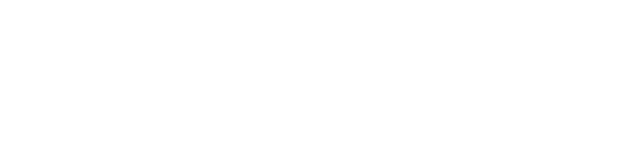
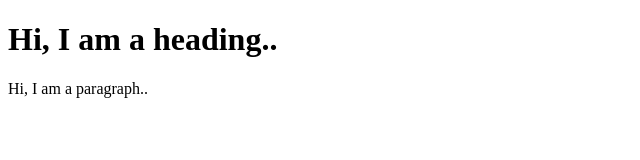
Before and after one commit to vridhichaudhary/git, a plain HTML site: page index.html in a window 1280 px wide. Shown: the whole page, without its empty margins (0-640 px from the left). Drawn offline with Linux system fonts and the light colour scheme.

Commit message:
add new feature

```diff
--- a/index.html
+++ b/index.html
@@ -6,6 +6,7 @@
     <title>Document</title>
 </head>
 <body>
-
+    <h1>Hi, I am a heading..</h1>
+    <p>Hi, I am a paragraph..</p>
 </body>
 </html>
```
